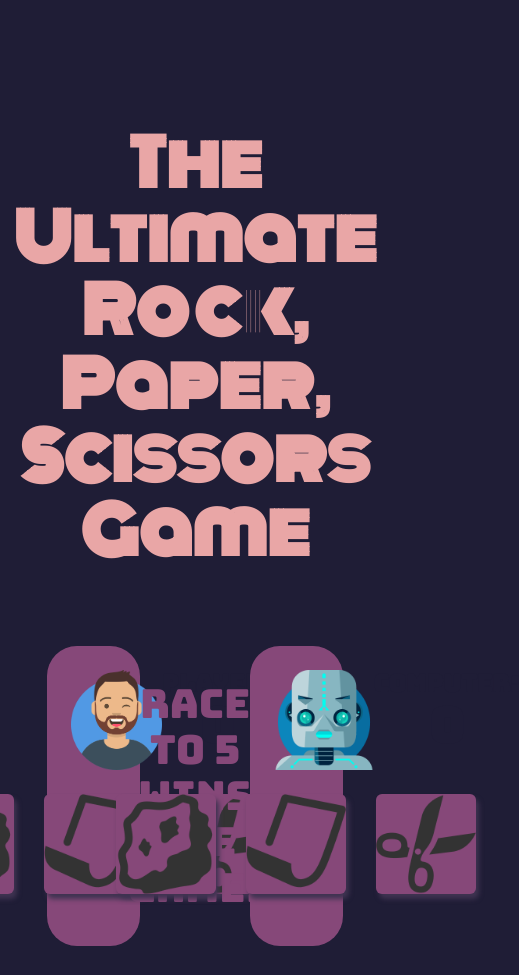
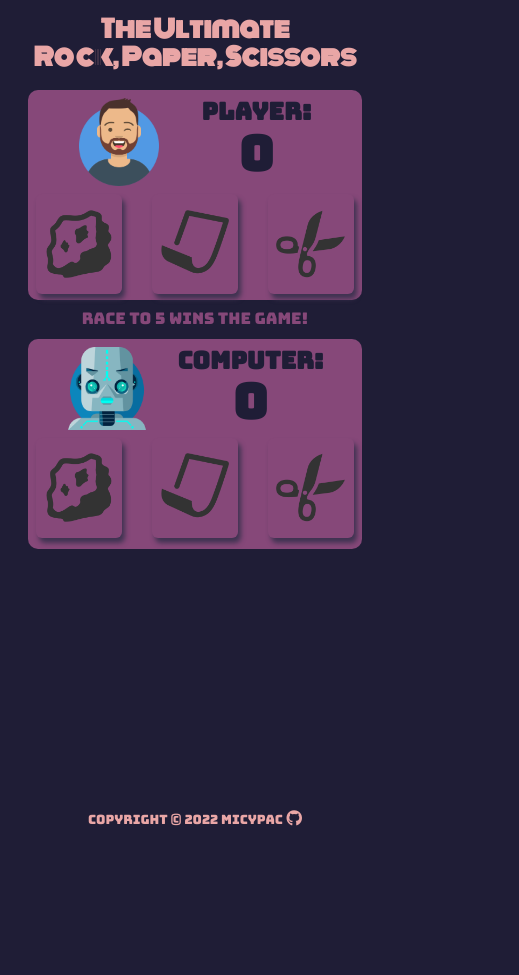
Before and after one commit to micypac/rps_game, a plain HTML site: page index.html in a window 390 px wide. Shown: the whole page, 519 px wide, since content can reach past the window. After the commit the page ends 844 px from the top, so only its background shows below. Drawn offline with Linux system fonts and the light colour scheme.

Commit message:
Implemented responsive layout.

```diff
--- a/css/style.css
+++ b/css/style.css
@@ -9,13 +9,13 @@ body {
 }
 
 h1 {
-    font-size: 4em;
+    font-size: 4rem;
     font-family: 'Monoton', cursive;
     color: #E9A6A6;
     margin: 2em 0 1.2em 0;
 }
 
-section {
+#playground, section {
     padding: 0 10%;
     margin-bottom: 2rem;
     display: flex;
@@ -23,21 +23,13 @@ section {
 }
 
 footer {
-    display: flex;
-    justify-content: center;
+    position: absolute;
+    width: 100%;
+    bottom: 0;
 }
 
-footer > div {
-    display: flex;
-    justify-content: center;
-    align-items: center;
-    height: 3rem;
-    width: 10%;
-    color: #1F1D36;
-}
-
-.reset {
-    visibility: hidden;
+small, a, a:visited {
+    color: #E9A6A6;
 }
 
 .card {
@@ -45,6 +37,7 @@ footer > div {
     width: 30%;
     height: 300px;
     border-radius: 30px;
+    flex-grow: 1;
 }
 
 .card-2 {
@@ -77,8 +70,12 @@ footer > div {
     margin: 1.5em;
 }
 
+.profile > img {
+    width: 5rem;
+}
+
 img {
-    height: 100px;
+    width: 80%;
 }
 
 h2 {
@@ -86,6 +83,11 @@ h2 {
 }
 
 .box {
+    width: 100px;
+    height: 100px;
+    display: flex;
+    justify-content: center;
+    align-items: center;
     box-shadow: 3px 5px 5px #3F3351;
     border-radius: 6px;
     transition-duration: .1s, 1s;
@@ -106,3 +108,103 @@ h2 {
 .item-active {
     background-color: #763869;
 }
+
+.reset {
+    visibility: hidden;
+    display: flex;
+    justify-content: center;
+    align-items: center;
+    height: 3rem;
+    width: 15%;
+    color: #1F1D36;
+}
+
+
+/* MEDIA QUERIES */
+
+/* For Small Tablets(Ipad Mini & others) */
+@media screen and (max-width: 820px){
+    h1 {
+        font-size: 2.5rem;
+        font-family: 'Monoton', cursive;
+        color: #E9A6A6;
+        margin: 1em 0 1.2em 0;
+    }
+
+    #playground, section {
+        padding: 0 5%;
+        margin-bottom: 2rem;
+        display: flex;
+        flex-direction: column;
+        gap: 10px;
+        align-items: center;
+    }
+
+    .card {
+        background-color: #864879;
+        width: 80%;
+        height: 250px;
+        border-radius: 30px;
+        flex-grow: 1;
+    }
+
+    .card-2 {
+        width: 90%;
+        margin: 0 5%;
+        font-size: 1.5rem;
+        color: #864879;
+        display: flex;
+        justify-content: center;
+        align-items: center;
+    }
+}
+
+@media screen and (max-width: 520px){
+    h1 {
+        font-size: 1.5rem;
+        font-family: 'Monoton', cursive;
+        color: #E9A6A6;
+        margin: 1rem 0 1.2rem 0;
+    }
+
+    #playground, section {
+        padding: 0 5%;
+        margin-bottom: 1rem;
+        display: flex;
+        flex-direction: column;
+        gap: 10px;
+        align-items: center;
+    }
+
+    .card > div {
+        margin: .5rem;
+    }
+
+    .card {
+        background-color: #864879;
+        width: 95%;
+        height: 210px;
+        border-radius: 10px;
+        flex-grow: 1;
+    }
+
+    .card-2 {
+        width: 95%;
+        margin: 0 3%;
+        font-size: 1rem;
+        color: #864879;
+        display: flex;
+        justify-content: center;
+        align-items: center;
+    }
+
+    .reset {
+        visibility: hidden;
+        display: flex;
+        justify-content: center;
+        align-items: center;
+        height: 3rem;
+        width: 30%;
+        color: #1F1D36;
+    }
+}
--- a/index.html
+++ b/index.html
@@ -10,16 +10,21 @@
     <link rel="preconnect" href="https://fonts.gstatic.com" crossorigin>
     <link href="https://fonts.googleapis.com/css2?family=Bungee&family=Monoton&display=swap" rel="stylesheet">
 
+    <!-- Font -->
+    <script src="https://kit.fontawesome.com/f62bba440f.js" crossorigin="anonymous"></script>
+
     <!-- external CSS link -->
     <link rel="stylesheet" href="css/normalize.css">
     <link rel="stylesheet" href="css/style.css">
 
+
+
 </head>
 <body>
     <main>
-        <h1>The  Ultimate<br>Rock,  Paper,  Scissors  Game</h1>
+        <h1>The  Ultimate<br>Rock,  Paper,  Scissors</h1>
     </main>
-    <section>
+    <section id="playground">
         <div class="card">
             <div class="profile">
                 <img src="images/player.png" alt="player">
@@ -29,9 +34,17 @@
                 </div>
             </div>
             <div class="items">
-                <img class="box player-items rock" src="images/rock.jpeg" alt="Rock image">
-                <img class="box player-items paper" src="images/paper.jpeg" alt="Paper image">
-                <img class="box player-items scissor" src="images/scissor.jpeg" alt="Scissor image">
+                <div class="box player-items rock">
+                    <img src="images/rock.jpeg" alt="Rock image">
+                </div>
+                <div class="box player-items paper">
+                    <img src="images/paper.jpeg" alt="Paper image">
+                </div>
+                <div class="box player-items scissor">
+                    <img src="images/scissor.jpeg" alt="Scissor image">
+                </div>
+
+
             </div>
         </div>
 
@@ -49,14 +62,24 @@
 
             </div>
             <div class="items">
-                <img class="box computer-items rock" src="images/rock.jpeg" alt="Rock image">
-                <img class="box computer-items paper" src="images/paper.jpeg" alt="Paper image">
-                <img class="box computer-items scissor" src="images/scissor.jpeg" alt="Scissor image">
+                <div class="box computer-items rock" >
+                    <img src="images/rock.jpeg" alt="Rock image">
+                </div>
+                <div class="box computer-items paper" >
+                    <img src="images/paper.jpeg" alt="Paper image">
+                </div>
+                <div class="box computer-items scissor" >
+                    <img src="images/scissor.jpeg" alt="Scissor image">
+                </div>
             </div>
         </div>
     </section>
+    <section>
+        <div class="box reset">reset game?</div>
+    </section>
+
     <footer>
-        <div class="box reset">reset game?</div>
+        <p></p><small>Copyright © 2022 micypac</small> <a href="https://github.com/micypac/rps_game"><i class="fa-brands fa-github"></i></a></p>
     </footer>
 
     <script type="text/javascript" src="script.js"></script>
--- a/script.js
+++ b/script.js
@@ -26,12 +26,22 @@ function playRound(playerSelection, computerSelection) {
 
         playerPoint++;
         playerScore.innerText = playerPoint;
-        roundResult.innerText = `you win!\n ${playerSelection}\n beats\n ${computerSelection}`;
+        if (window.matchMedia('(max-width: 375px)')){
+            roundResult.innerText = `you win! ${playerSelection} beats ${computerSelection}`;
+        } else {
+            roundResult.innerText = `you win!\n ${playerSelection}\n beats\n ${computerSelection}`;
+        }
+
 
     } else {
         computerPoint++;
         computerScore.innerText = computerPoint;
-        roundResult.innerText = `you lose!\n ${computerSelection}\n beats\n ${playerSelection}`;
+        if (window.matchMedia('(max-width: 375px)')){
+            roundResult.innerText = `you lose! ${computerSelection} beats ${playerSelection}`;
+        } else {
+            roundResult.innerText = `you lose!\n ${computerSelection}\n beats\n ${playerSelection}`;
+        }
+
     }
 
     if (playerPoint == 5) {
```
